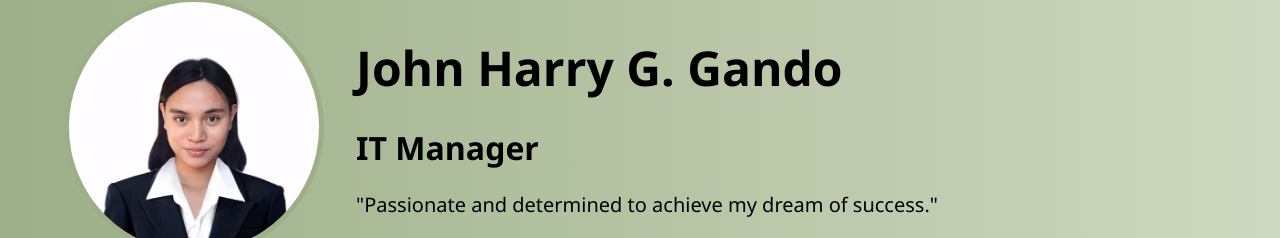
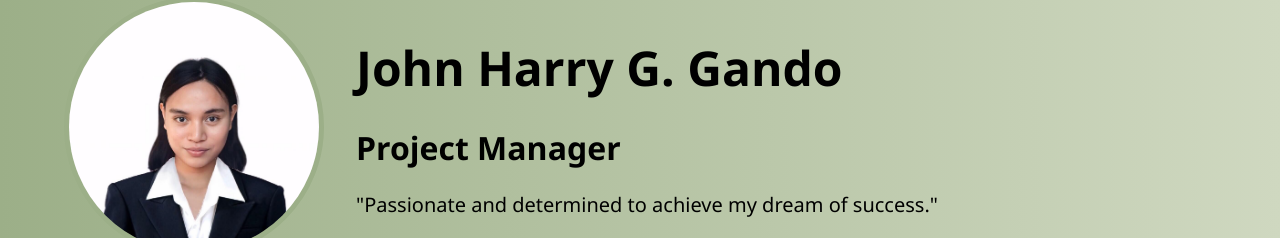
Before and after one commit to AkosiJharry/CVko, a plain HTML site: page index.html in a window 1280 px wide. Shown: the part 91-329 px from the top of the page. Drawn offline with Linux system fonts and the light colour scheme.

Commit message:
update index

```diff
--- a/index.html
+++ b/index.html
@@ -31,7 +31,7 @@
     </div>
     <div class="hero-content">
         <h1> John Harry G. Gando</h1>
-        <h2>IT Manager</h2>
+        <h2>Project Manager</h2>
         <p>"Passionate and determined to achieve my dream of success."</p>
         <div class="cta-buttons">
             <a href="certificate.html" class="btn btn-primary"><i class="fas fa-eye"></i> View My Certificate</a>
```
